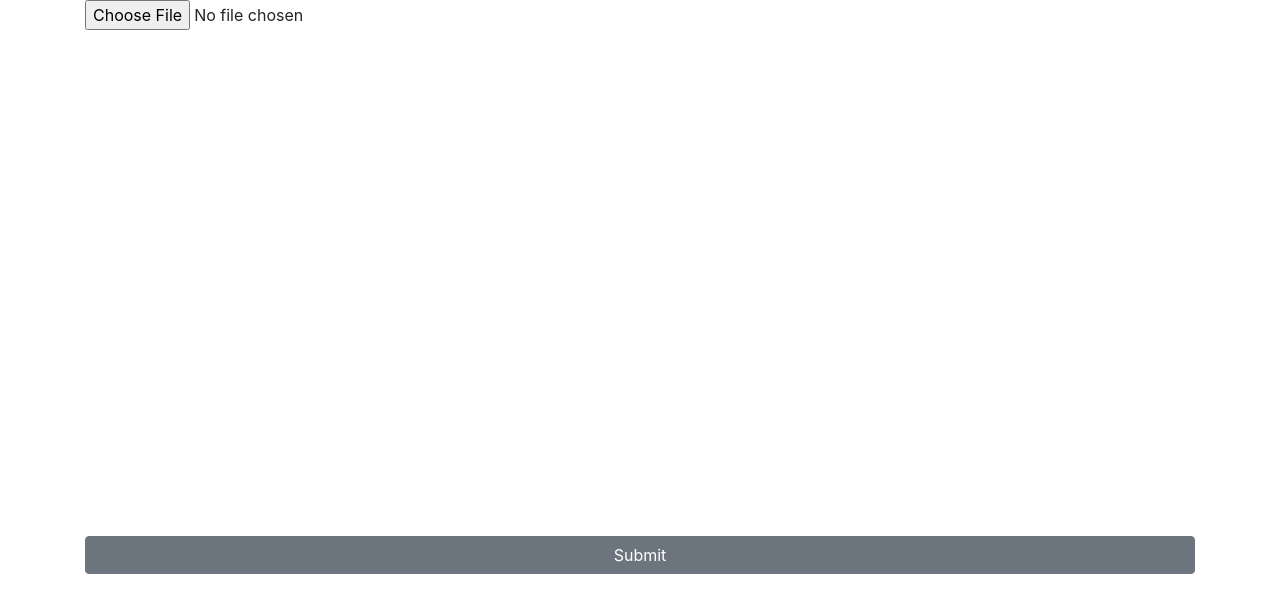
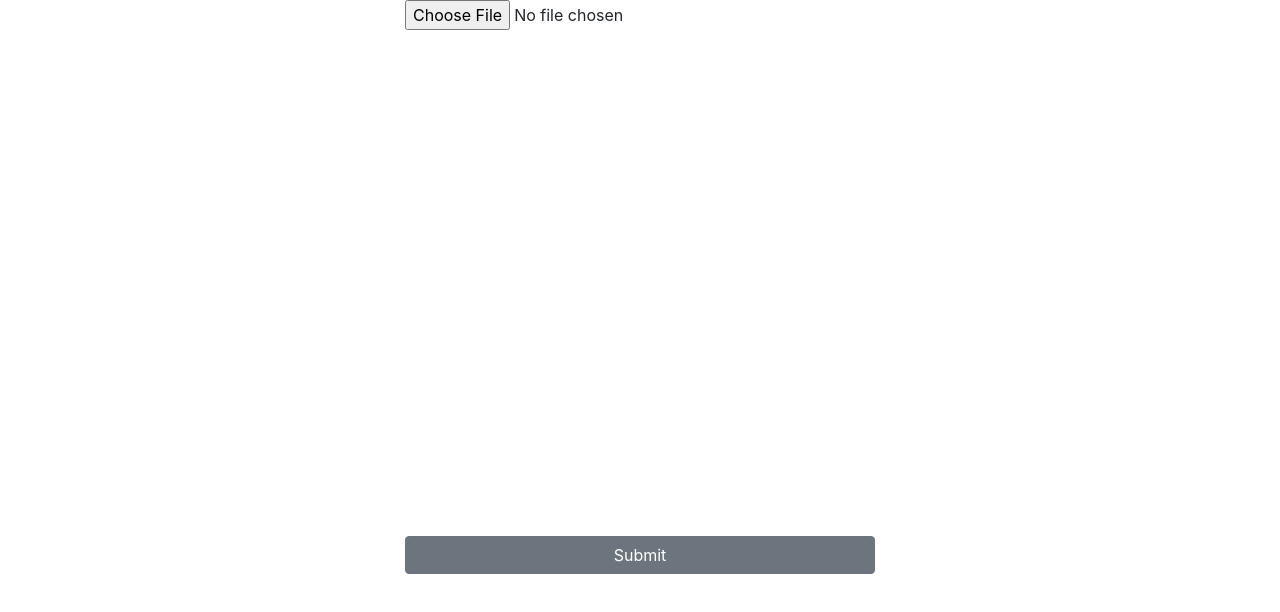
Before and after one commit to adriaanbd/kamtutecs, a React (Create React App) app: page / in a window 1280 px wide. Shown: the top 612 px of the page. Built offline with nearby package versions, Linux system fonts and the light colour scheme.

Commit message:
added fixed width on container

```diff
--- a/src/App.js
+++ b/src/App.js
@@ -104,7 +104,6 @@ function App() {
   const handleSubmit = async () => {
     try {
       const img64 = imgSrc.split(',')[1];
-      // const res = await sendRequest('get', 'ping');
       const data = { base64: img64, bbox: box }
       const res = await sendRequest('post', 'textract', data);
       console.log('RESPONSE', res);
@@ -115,16 +114,16 @@ function App() {
   };
 
   return (
-    <Container>
+		<Container className="container-sm" style={{width: '500px'}}>
       <Row>
-        <Col>
+        <Col xs="12">
           <div id="upload-box">
             <input
               type="file"
               name="file"
               accept="image/*"
               multiple={false}
-              onChange={handleUpload}
+							onChange={handleUpload}
             />
           </div>
           <canvas
--- a/src/utils/api.js
+++ b/src/utils/api.js
@@ -1,6 +1,6 @@
 import axios from 'axios';
 
-const baseUrl = 'http://localhost:8000';
+const baseUrl = 'http://localhost:8002';
 //const ngrok = 'http://6c77661813e8.ngrok.io'
 const sendRequest = async (method, path, data) => {
   //const url = `${ngrok}/${path}`;
```
Also changed, not shown: 1 other file (tests, documents, lock files or other folders).
